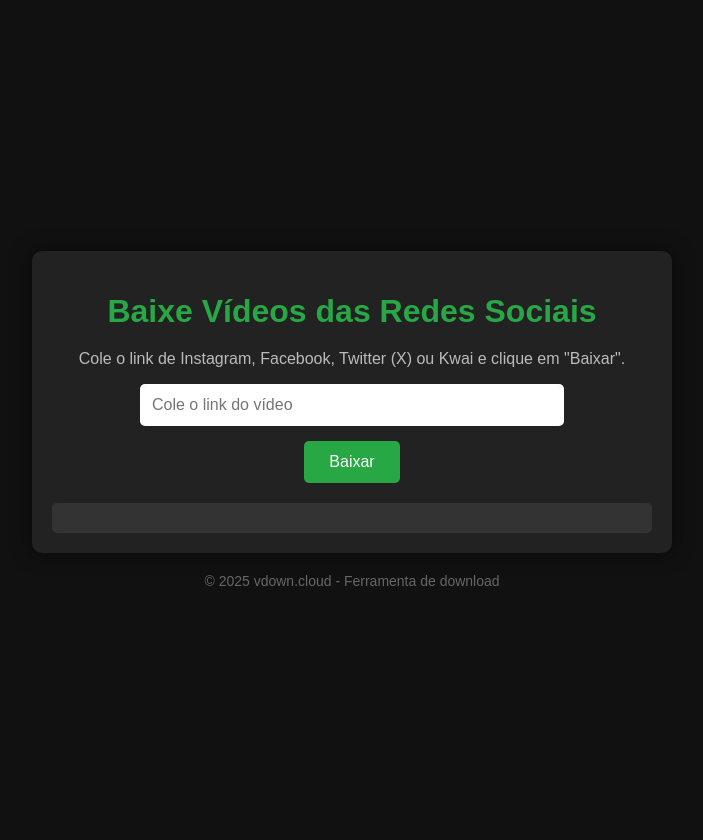
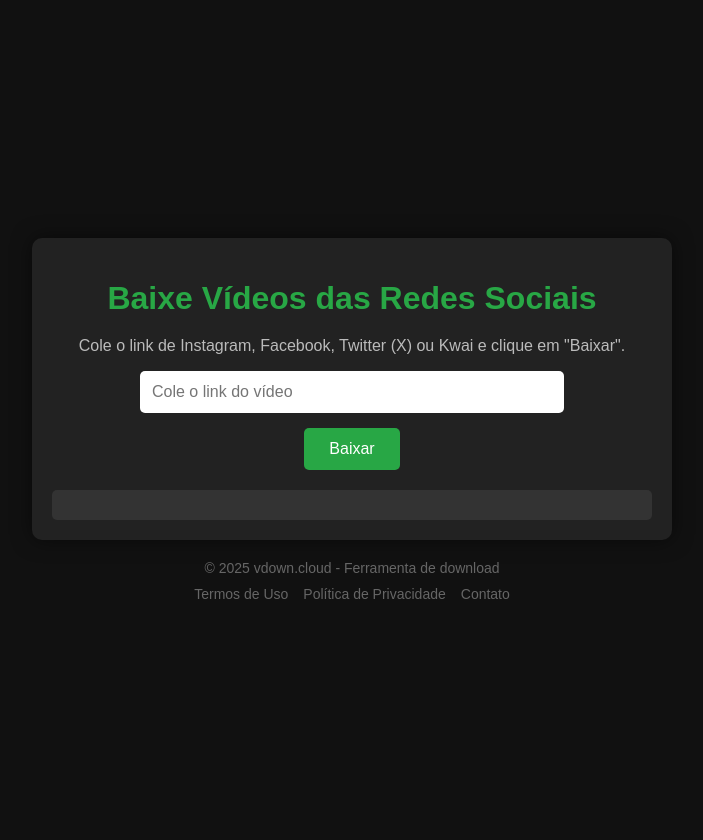
Before and after one commit to vdownyu/vdown04, a Flask app: page / in a window 1280 px wide. Shown: the whole page, without its empty margins (288-991 px from the left). Run offline with Flask 3, Linux system fonts and the light colour scheme.

Commit message:
Update index.html

```diff
--- a/vdown_link_direto/templates/index.html
+++ b/vdown_link_direto/templates/index.html
@@ -74,7 +74,26 @@
         .error {
             color: #dc3545;
         }
-        footer { margin-top: 20px; color: #666; font-size: 14px; }
+        footer {
+            margin-top: 20px;
+            color: #666;
+            font-size: 14px;
+            text-align: center;
+        }
+        .footer-links {
+            display: flex;
+            justify-content: center;
+            gap: 15px;
+            margin-top: 10px;
+        }
+        .footer-links a {
+            color: #666;
+            text-decoration: none;
+            transition: color 0.3s;
+        }
+        .footer-links a:hover {
+            color: #28a745;
+        }
     </style>
 </head>
 <body>
@@ -87,7 +106,14 @@
         </div>
         <div id="result"></div>
     </div>
-    <footer>&copy; 2025 vdown.cloud - Ferramenta de download</footer>
+    <footer>
+        &copy; 2025 vdown.cloud - Ferramenta de download
+        <div class="footer-links">
+            <a href="/termos-de-uso" target="_blank">Termos de Uso</a>
+            <a href="/politica-de-privacidade" target="_blank">Política de Privacidade</a>
+            <a href="/contato" target="_blank">Contato</a>
+        </div>
+    </footer>
     <script>
         async function baixar() {
             const url = document.getElementById("videoUrl").value.trim();
```
